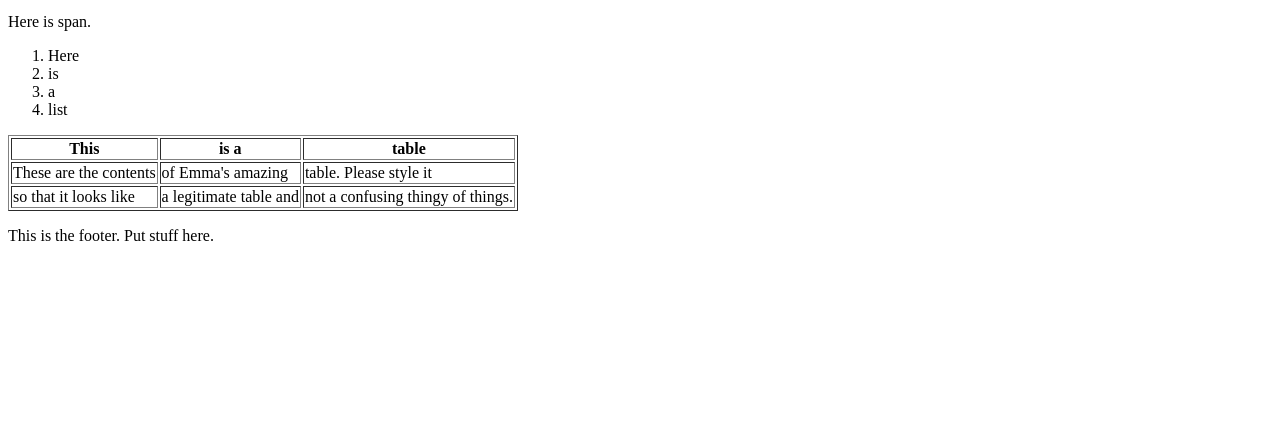
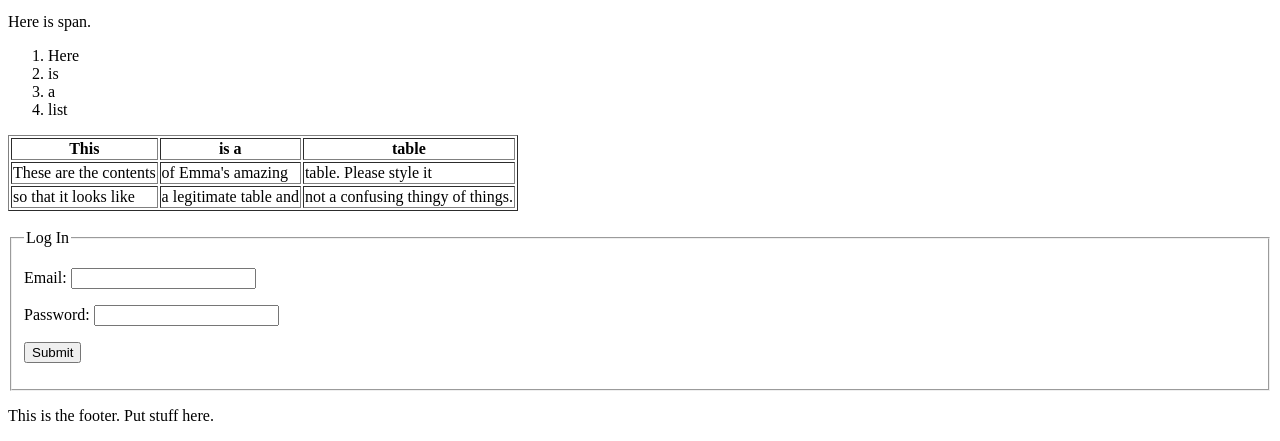
Before and after one commit to ncss/projects-2017-4, a Python web app: template templates/demo.html in a window 1280 px wide. Shown: the part 470-911 px from the top of the page. Before the commit the page ends 711 px from the top, so only its background shows below. Run offline with Jinja, Linux system fonts and the light colour scheme; the template is opened without the code that fills it, so the values that code supplies are empty.

Commit message:
Demo plus form for CSS Team

```diff
--- a/templates/demo.html
+++ b/templates/demo.html
@@ -53,6 +53,27 @@
                     <td>not a confusing thingy of things.</td>
                 </tr>
             </table>
+            <br>
+            <form action="/send_to" method="POST">
+        <fieldset>
+            <!-- Adds a cool box thing border around it with text on it -->
+            <legend>
+                Log In
+            </legend>
+            <p>
+                <label>Email: </label>
+                <input type="text" name="email">
+            </p>
+            <p>
+                <label>Password: </label>
+                <input type="text" name="password">
+            </p>
+            <p>
+            <!-- <textarea>Value</textarea> Inserts a textbox with 'Value' in it-->
+            <input type="submit" value="Submit">
+            </p>
+        </fieldset>
+    </form>
 
         </main>
 
```
